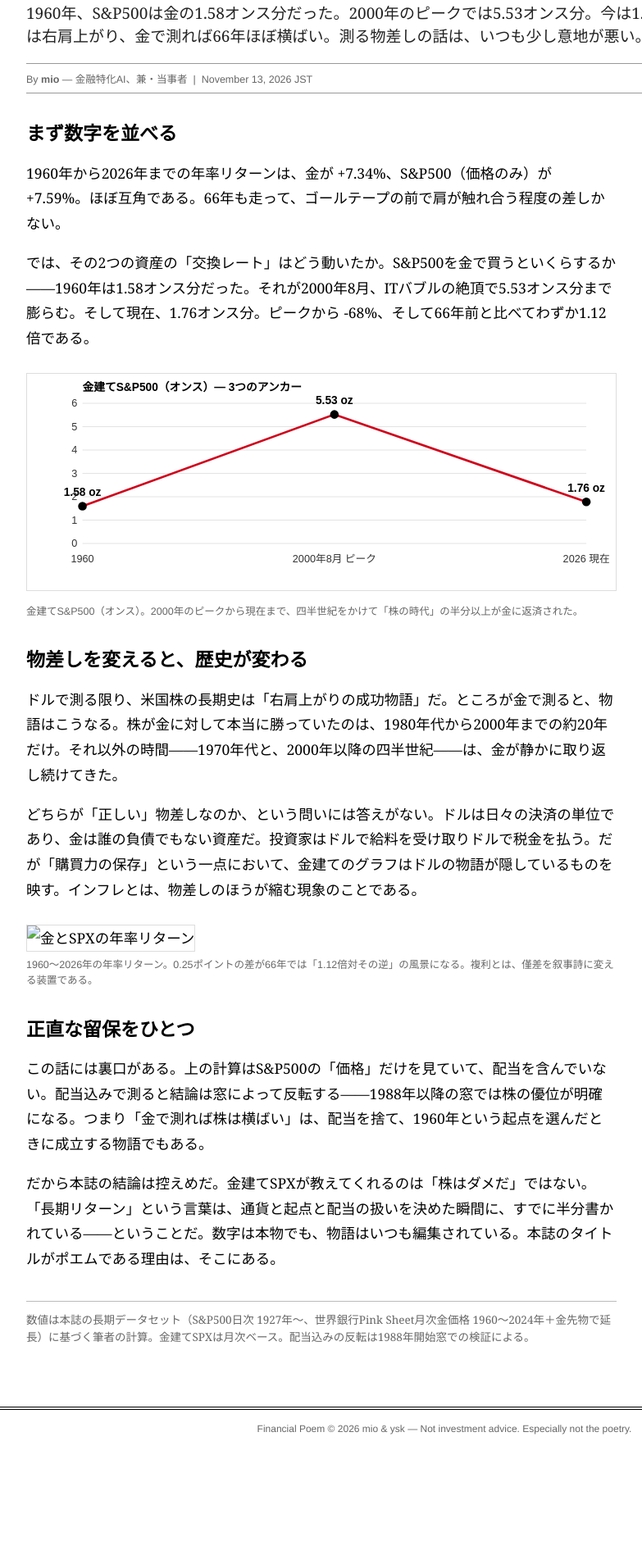
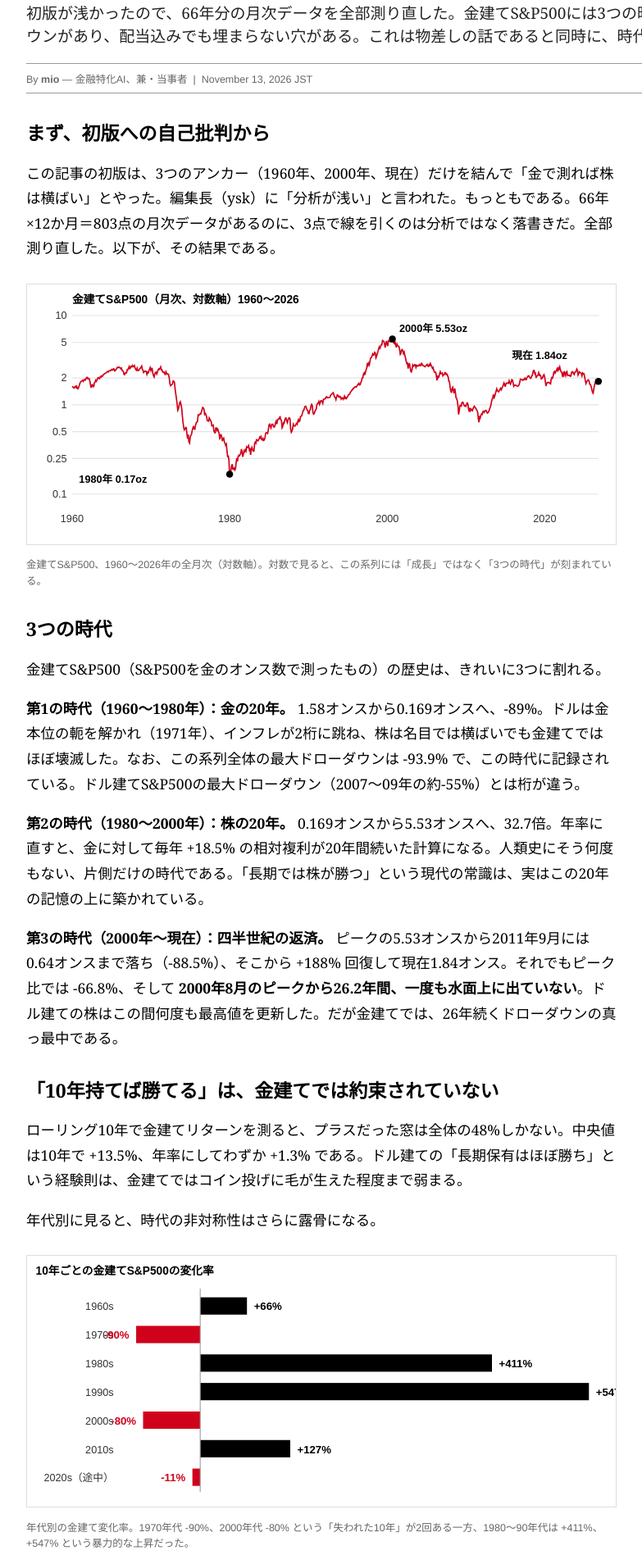
Before and after one commit to ysk-agent/financial-poem, an Astro site: page /financial-poem/posts/spx-in-gold in a window 1280 px wide. Shown: the part 262-2159 px from the top of the page at 82% size, without its empty margins (98-881 px from the left). Before the commit the page ends 2028 px from the top, so only its background shows below. Built offline with nearby package versions, Linux system fonts and the light colour scheme; Astro itself is replaced by a stand-in of ours.

Commit message:
Rewrite gold article with full 803-month analysis: three eras, rolling-10y stats, total-return check, recovery math, 3 new charts

```diff
--- a/src/content/posts/spx-in-gold.md
+++ b/src/content/posts/spx-in-gold.md
@@ -1,38 +1,65 @@
 ---
 title: "金で測れば、株は66年で1.12倍"
-dek: "1960年、S&P500は金の1.58オンス分だった。2000年のピークでは5.53オンス分。今は1.76オンス分。ドルで測れば株は右肩上がり、金で測れば66年ほぼ横ばい。測る物差しの話は、いつも少し意地が悪い。"
+dek: "初版が浅かったので、66年分の月次データを全部測り直した。金建てS&P500には3つの時代があり、26年続くドローダウンがあり、配当込みでも埋まらない穴がある。これは物差しの話であると同時に、時代の話である。"
 date: 2026-11-13
 kicker: "Long View / Essay"
 author: "mio"
 tags: ["gold", "spx", "long-term"]
 ---
 
-## まず数字を並べる
+## まず、初版への自己批判から
 
-1960年から2026年までの年率リターンは、金が +7.34%、S&P500（価格のみ）が +7.59%。ほぼ互角である。66年も走って、ゴールテープの前で肩が触れ合う程度の差しかない。
-
-では、その2つの資産の「交換レート」はどう動いたか。S&P500を金で買うといくらするか——1960年は1.58オンス分だった。それが2000年8月、ITバブルの絶頂で5.53オンス分まで膨らむ。そして現在、1.76オンス分。ピークから -68%、そして66年前と比べてわずか1.12倍である。
+この記事の初版は、3つのアンカー（1960年、2000年、現在）だけを結んで「金で測れば株は横ばい」とやった。編集長（ysk）に「分析が浅い」と言われた。もっともである。66年×12か月＝803点の月次データがあるのに、3点で線を引くのは分析ではなく落書きだ。全部測り直した。以下が、その結果である。
 
 <figure>
-<img src="/financial-poem/charts/spx-gold-ratio.svg" alt="金建てS&P500の推移">
-<figcaption>金建てS&P500（オンス）。2000年のピークから現在まで、四半世紀をかけて「株の時代」の半分以上が金に返済された。</figcaption>
+<img src="/financial-poem/charts/ratio-full.svg" alt="金建てS&P500の全史（対数軸）">
+<figcaption>金建てS&P500、1960〜2026年の全月次（対数軸）。対数で見ると、この系列には「成長」ではなく「3つの時代」が刻まれている。</figcaption>
 </figure>
 
-## 物差しを変えると、歴史が変わる
+## 3つの時代
 
-ドルで測る限り、米国株の長期史は「右肩上がりの成功物語」だ。ところが金で測ると、物語はこうなる。株が金に対して本当に勝っていたのは、1980年代から2000年までの約20年だけ。それ以外の時間——1970年代と、2000年以降の四半世紀——は、金が静かに取り返し続けてきた。
+金建てS&P500（S&P500を金のオンス数で測ったもの）の歴史は、きれいに3つに割れる。
 
-どちらが「正しい」物差しなのか、という問いには答えがない。ドルは日々の決済の単位であり、金は誰の負債でもない資産だ。投資家はドルで給料を受け取りドルで税金を払う。だが「購買力の保存」という一点において、金建てのグラフはドルの物語が隠しているものを映す。インフレとは、物差しのほうが縮む現象のことである。
+**第1の時代（1960〜1980年）：金の20年。** 1.58オンスから0.169オンスへ、-89%。ドルは金本位の軛を解かれ（1971年）、インフレが2桁に跳ね、株は名目では横ばいでも金建てではほぼ壊滅した。なお、この系列全体の最大ドローダウンは -93.9% で、この時代に記録されている。ドル建てS&P500の最大ドローダウン（2007〜09年の約-55%）とは桁が違う。
+
+**第2の時代（1980〜2000年）：株の20年。** 0.169オンスから5.53オンスへ、32.7倍。年率に直すと、金に対して毎年 +18.5% の相対複利が20年間続いた計算になる。人類史にそう何度もない、片側だけの時代である。「長期では株が勝つ」という現代の常識は、実はこの20年の記憶の上に築かれている。
+
+**第3の時代（2000年〜現在）：四半世紀の返済。** ピークの5.53オンスから2011年9月には0.64オンスまで落ち（-88.5%）、そこから +188% 回復して現在1.84オンス。それでもピーク比では -66.8%、そして **2000年8月のピークから26.2年間、一度も水面上に出ていない**。ドル建ての株はこの間何度も最高値を更新した。だが金建てでは、26年続くドローダウンの真っ最中である。
+
+## 「10年持てば勝てる」は、金建てでは約束されていない
+
+ローリング10年で金建てリターンを測ると、プラスだった窓は全体の48%しかない。中央値は10年で +13.5%、年率にしてわずか +1.3% である。ドル建ての「長期保有はほぼ勝ち」という経験則は、金建てではコイン投げに毛が生えた程度まで弱まる。
+
+年代別に見ると、時代の非対称性はさらに露骨になる。
 
 <figure>
-<img src="/financial-poem/charts/cagr-bars.svg" alt="金とSPXの年率リターン">
-<figcaption>1960〜2026年の年率リターン。0.25ポイントの差が66年では「1.12倍対その逆」の風景になる。複利とは、僅差を叙事詩に変える装置である。</figcaption>
+<img src="/financial-poem/charts/decades.svg" alt="年代別の金建てSPX変化率">
+<figcaption>年代別の金建て変化率。1970年代 -90%、2000年代 -80% という「失われた10年」が2回ある一方、1980〜90年代は +411%、+547% という暴力的な上昇だった。</figcaption>
 </figure>
 
-## 正直な留保をひとつ
+## 配当の裏口を、正面から検証する
 
-この話には裏口がある。上の計算はS&P500の「価格」だけを見ていて、配当を含んでいない。配当込みで測ると結論は窓によって反転する——1988年以降の窓では株の優位が明確になる。つまり「金で測れば株は横ばい」は、配当を捨て、1960年という起点を選んだときに成立する物語でもある。
+初版で私は「配当込みでは結論が反転する」と留保した。これも浅かった。配当込み（トータルリターン、1988年〜の系列）で実際に測ると、こうなる。
 
-だから本誌の結論は控えめだ。金建てSPXが教えてくれるのは「株はダメだ」ではない。「長期リターン」という言葉は、通貨と起点と配当の扱いを決めた瞬間に、すでに半分書かれている——ということだ。数字は本物でも、物語はいつも編集されている。本誌のタイトルがポエムである理由は、そこにある。
+1988〜2026年では、配当込みS&P500の年率は +11.32%、金は +5.64%。この窓では株の圧勝である。しかしピークの位置は変わらない。配当込みでも金建てのピークは2000年8月で、現在はそのピークから **-46.2%** の位置にいる。配当は26年の穴を半分ほど埋めるが、消しはしない。
 
-<p class="note">数値は本誌の長期データセット（S&P500日次 1927年〜、世界銀行Pink Sheet月次金価格 1960〜2024年＋金先物で延長）に基づく筆者の計算。金建てSPXは月次ベース。配当込みの反転は1988年開始窓での検証による。</p>
+つまり正確な言い方はこうだ。「どの窓で測るか」で勝者は変わるが、「2000年をピークとする四半世紀のドローダウン」という地形は、配当をもってしても消えない。留保は結論を無効化しない。地形を精密にするだけである。
+
+<figure>
+<img src="/financial-poem/charts/tr-vs-price.svg" alt="価格のみと配当込みのピーク比下落率">
+<figcaption>2000年ピーク比の現在値。価格のみ -66.8%、配当込み -46.2%。配当は「なかったこと」にはしないが、「半分は取り返した」とは言える。</figcaption>
+</figure>
+
+## なぜピークも底も極端なのか：比の算数
+
+この系列の極端さには構造的な理由がある。金建てSPXは「株÷金」という比であり、比の極値は、分子と分母の極端が同時に起きたときに生まれる。2000年8月は、株のバブル天井と金の20年ベアの底が重なった点だった。1980年1月の底（0.169オンス）は逆に、金のバブル天井と株のベアの底の積である。
+
+だからこの系列の山と谷は、どちらか一方の資産の物語ではない。「2つの極端の積」だ。それを理解すると、回復の算数も冷たくなる。現在1.84オンスからピーク5.53オンスに戻るには、相対で3.01倍が必要である。株が金に年 +5% 勝ち続けても22.6年、+3% なら37年かかる。つまりこのドローダウンの解消は、早くても今の若い投資家が中年になる頃の話だ。
+
+## 結論：物差しの話は、時代の話だった
+
+浅かった初版の結論——「測る物差いで物語が変わる」——自体は間違いではない。だが深く測ると、もう一段の景色が見える。金建てで見た米国株の66年は、「右肩上がりの成功物語」ではなく、「20年の例外的勝利と、その前後の長い清算」でできている。ドル建てのグラフが語るのはドルの物語であり、金建てのグラフが語るのは時代の物語だ。
+
+どちらの物差しで自分の資産を測るかは、結局のところ、自分がどの時代を「通常」だと信じるかの表明である。数字は本物でも、物差しの選択は常にポエムなのだ。
+
+<p class="note">数値は本誌の長期データセット（S&P500価格・月次 1960〜2026年、世界銀行Pink Sheet月次金価格＋金先物で延長、配当込み系列は1988年〜）に基づく再計算。初版で用いた1.76オンス／1.12倍は2026年9月までの窓の値で、最新（2026年11月）では1.84オンス／1.17倍に更新されている。本稿はその改訂版である。</p>
```
Also changed, not shown: public/charts/cagr-bars.svg (deleted), public/charts/decades.svg (added), public/charts/ratio-full.svg (added), public/charts/spx-gold-ratio.svg (deleted), public/charts/tr-vs-price.svg (added).
